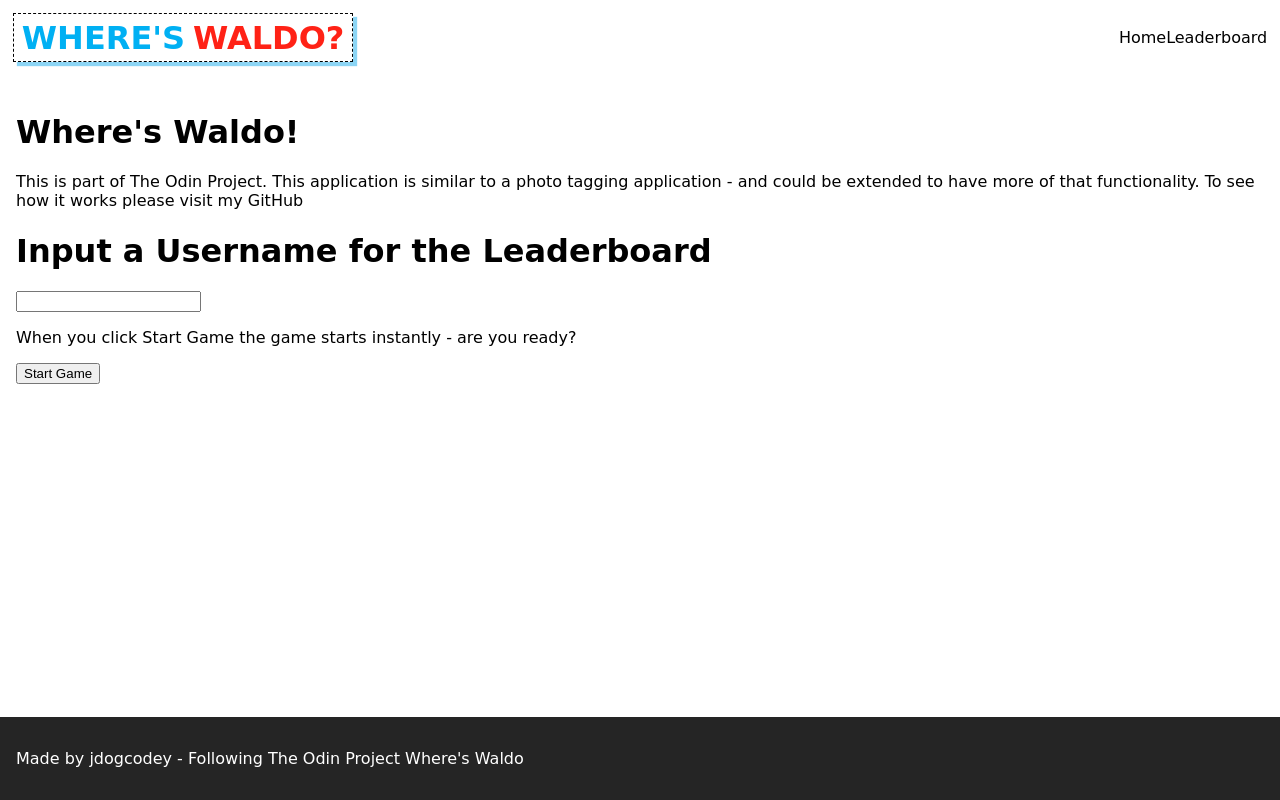
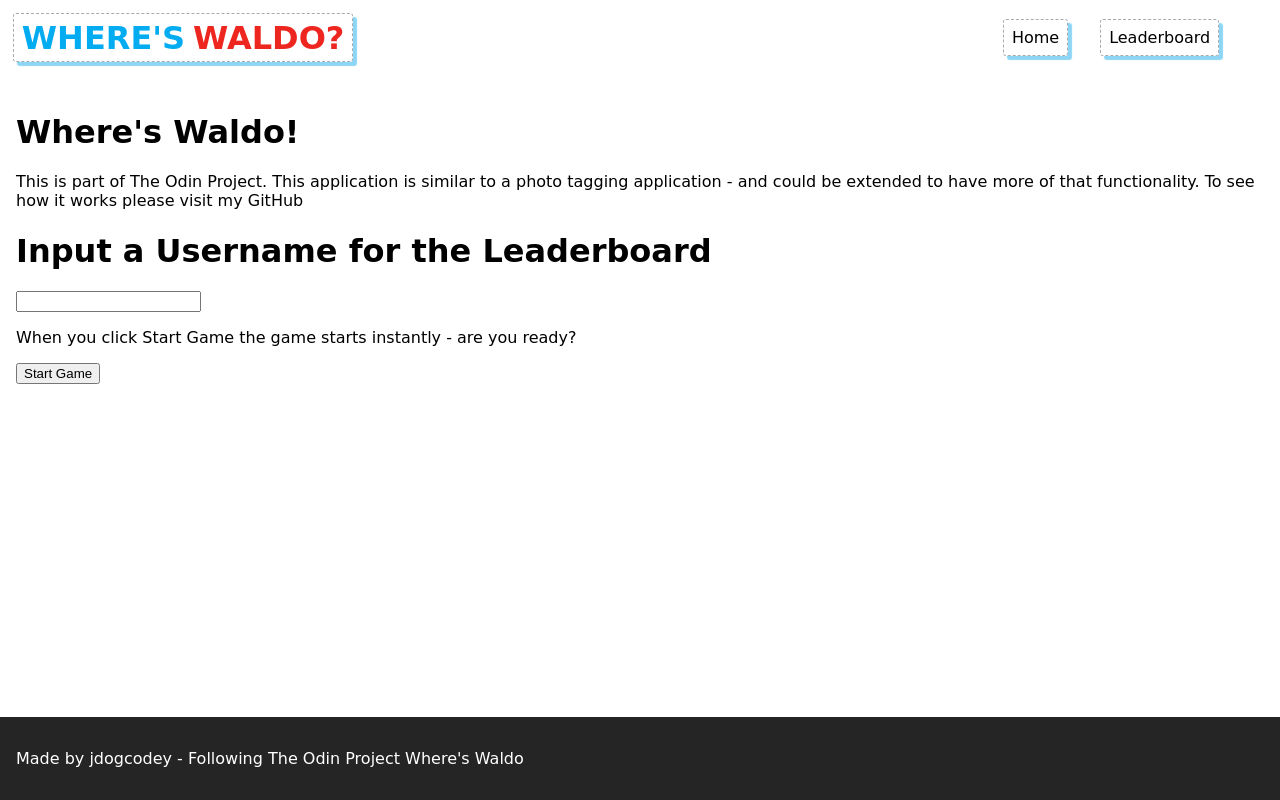
Before and after one commit to jdogcodey/waldo-frontend, a React (Vite) app: page / in a window 1280 px wide. Built offline with nearby package versions, Linux system fonts and the light colour scheme; no server answers.

Commit message:
feat: styling for header pretty much done

```diff
--- a/src/index.css
+++ b/src/index.css
@@ -30,12 +30,13 @@ a {
     display: flex;
     flex-direction: row;
     gap: 0.5rem;
-    border: dashed black 1px;
+    border: dashed #a7abae 1px;
+    border-radius: 3px;
 	box-shadow: 4px 4px 1px 0px #8CD5F5;
 }
 
 .wheres {
-    color: #00b0f3;
+    color: #03acf1;
     /* text-shadow:
             1px 1px 0 ,
             -1px -1px 0 black,
@@ -48,7 +49,7 @@ a {
 }
 
 .waldo {
-    color: #ff2216;
+    color: #ed261f;
     /* text-shadow:
             1px 1px 0,
             -1px -1px 0 black,
@@ -63,6 +64,21 @@ a {
 nav {
     display: flex;
     align-items: center;
+    gap: 2rem;
+    margin-right: 3rem;
+}
+
+nav a {
+    padding: 0.5rem;
+    box-shadow: 4px 4px 1px 0px #8CD5F5;
+    border-radius: 3px;
+    border: dashed #a7abae 1px;
+}
+
+nav a:hover, .page-title:hover {
+    font-weight: 600;
+    border: dashed black 1px;
+    box-shadow: 4px 4px 1px 0px #ed261f;
 }
 
 main {
```
